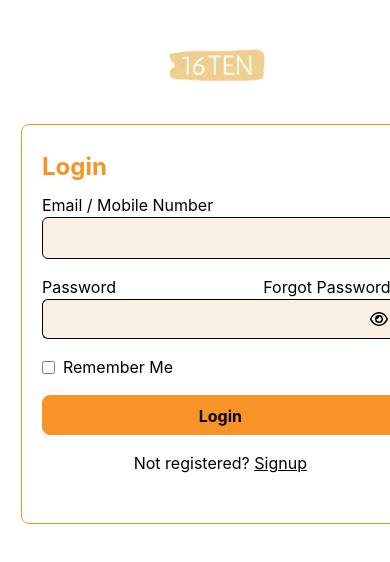
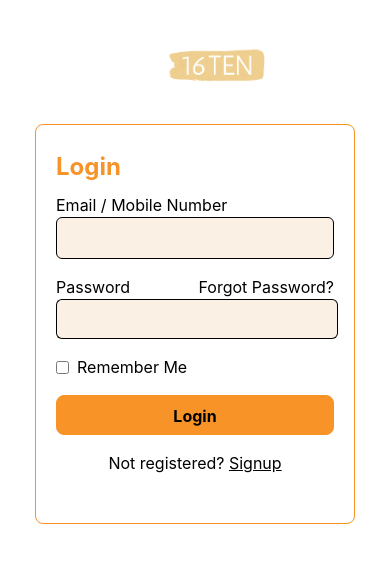
Before and after one commit to piyush-jaiswal-projects/ecommerce, a React (Create React App) app in the folder client/: page /login in a window 390 px wide. Shown: the top 562 px of the page. Built offline with nearby package versions, Linux system fonts and the light colour scheme.

Commit message:
Login Bug

```diff
--- a/client/src/components/Login/login.js
+++ b/client/src/components/Login/login.js
@@ -76,7 +76,7 @@ export default function Login() {
 
             <div className='flex items-center justify-center'>
 
-                <div className='relative left-[6.5vw] sm:left-0 w-[25rem] h-[25rem] mt-10 p-5 rounded-lg border border-secondary'>
+                <div className='sm:left-0 w-[20rem] sm:w-[25rem] h-[25rem] mt-10 p-5 rounded-lg border border-secondary'>
 
                     <div className='my-1'>
                         <h1 className='text-secondary font-bold text-[1.5rem]'>Login</h1>
```
